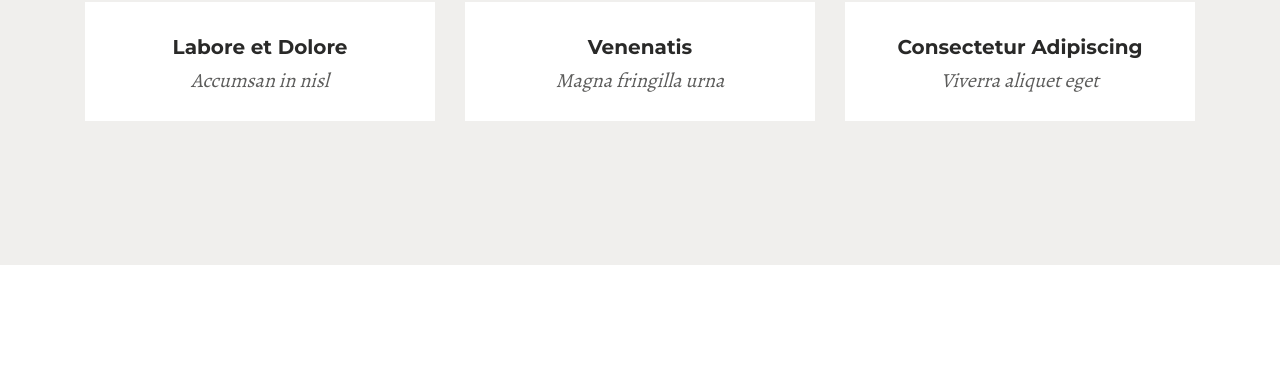
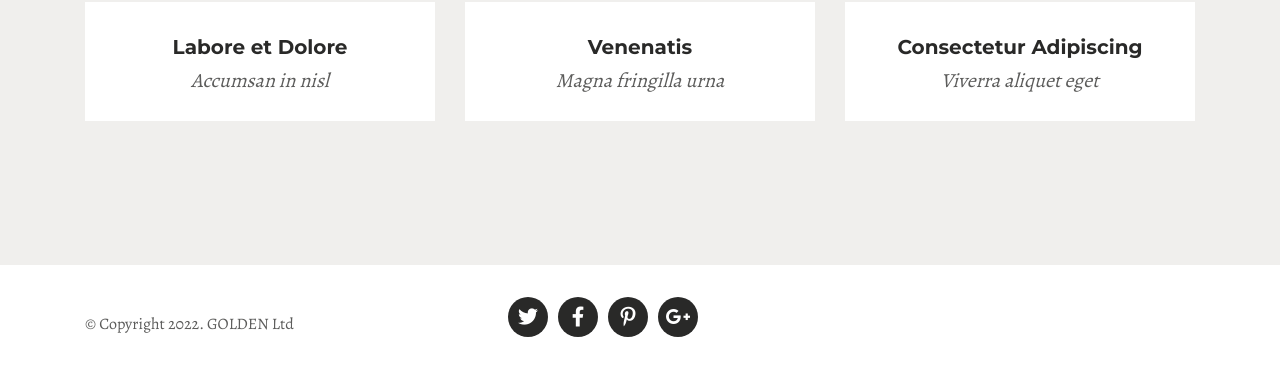
Before and after one commit to oleole912/landing-page, a website: page index.html in a window 1280 px wide. Shown: the part 2522-2905 px from the top of the page. Before the commit the page ends 2787 px from the top, so only its background shows below. Drawn offline with nearby package versions, Linux system fonts and the light colour scheme; a web font is replaced by a local one.

Commit message:
Add footer with styling

```diff
--- a/index.html
+++ b/index.html
@@ -37,7 +37,7 @@
         <div class="container">
           <h1 class="page-title">Welcome To Our Studio!</h1>
           <h1 class="page-subtitle">IT'S NICE TO MEET YOU</h1>
-          <a href="#">TELL ME MORE</a>
+          <a href="#" class="btn-main">TELL ME MORE</a>
         </div>
       </div>
     </header>
@@ -134,5 +134,20 @@
             </div>
         </div>
     </section>
+    <footer class="footer">
+        <div class="container">
+            <div class="row">
+                <div class="col-4">
+                    <p>© Copyright 2022. GOLDEN Ltd</p>
+                </div>
+                <div class="col-8 footer-icons">
+                    <a href="#"><i class="fa-brands fa-twitter"></i></a>
+                    <a href="#"><i class="fa-brands fa-facebook-f"></i></a>
+                    <a href="#"><i class="fa-brands fa-pinterest-p"></i></a>
+                    <a href="#"><i class="fa-brands fa-google-plus-g"></i></a>
+                </div>
+            </div>
+        </div>
+    </footer>
   </body>
 </html>
--- a/sass/style.scss
+++ b/sass/style.scss
@@ -1,3 +1,5 @@
+/* Global */
+
 body {
     font-family: 'Alegreya', serif;
     font-size: 16px;
@@ -42,18 +44,6 @@ section {
     text-align: center;
 }
 
-.row i {
-    font-size: 36px;
-    color: #face1e;
-    border: 4px solid #face1e;
-    width: 80px;
-    height: 80px;
-    line-height: 70px;
-    border-radius: 50px;
-}
-
-
-
 /* Header */
 
 .navigation {
@@ -91,6 +81,11 @@ section {
 
 .splash a:hover {
     color: #fcdd60;
+}
+
+.splash-inner a:hover {
+    background: #fac802;
+    color: #fafaf7;
 }
 
 .splash {
@@ -139,7 +134,17 @@ section {
 
 /* Services */
 
+.services i {
+    font-size: 36px;
+    color: #face1e;
+    border: 4px solid #face1e;
+    width: 80px;
+    height: 80px;
+    line-height: 70px;
+    border-radius: 50px;
+}
 
+/* Portfolio */
 
 .portfolio {
     background: #f0efed;
@@ -154,3 +159,29 @@ section {
     background: #fff;
     padding: 0.4rem;
 }
+
+/* Footer */
+
+.footer i {
+    font-size: 20px;
+    color: #fff;
+    background: #292928;
+    height: 40px;
+    width: 40px;
+    border-radius: 40px;
+    line-height: 40px;
+}
+
+.footer-icons {
+    display: flex;
+    padding-left: 3rem;
+}
+
+.footer-icons a {
+
+    margin-left: 10px;
+}
+
+.footer p {
+    text-align: left;
+}
```
Also changed, not shown: css/style.css, 1 other file.
